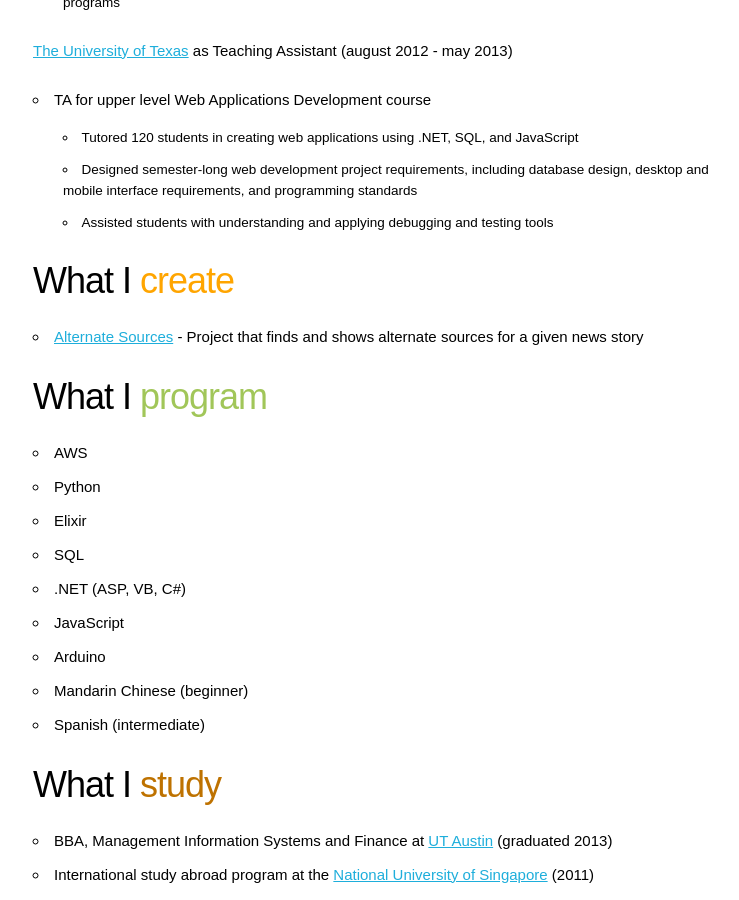
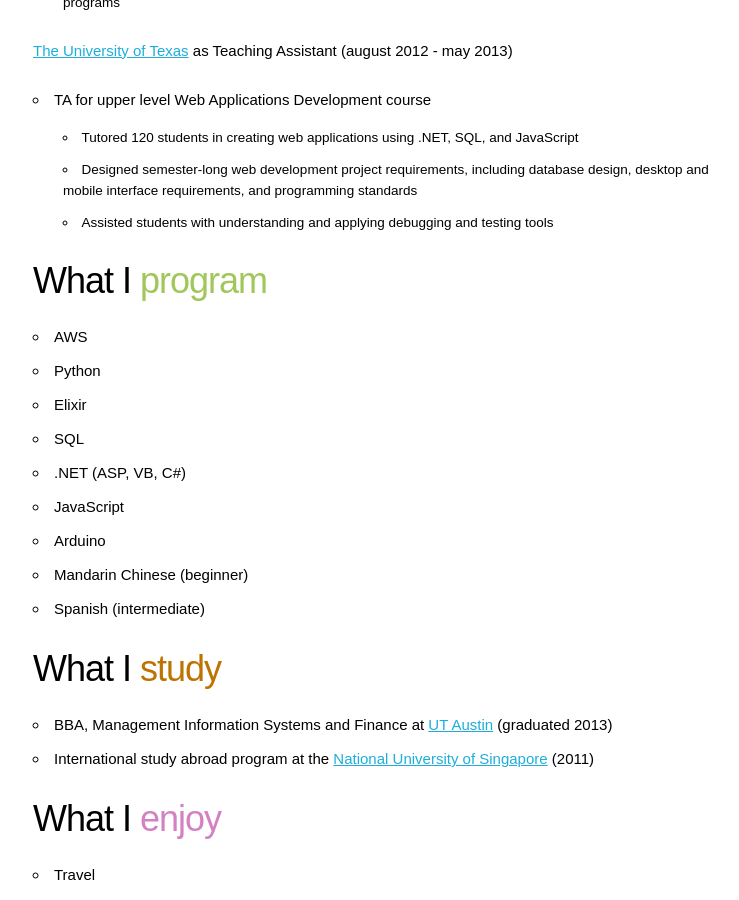
Before and after one commit to philiplebo/philiplebo.github.io, a Jekyll site: the page built from index.md, in a window 1280 px wide and 900 px high, scrolled down 1911 px. Shown: the whole window, without its empty margins (267-1006 px from the left). Built offline with Jekyll 4.4.1, drawn with Linux system fonts in a browser that asks for light colours.

Commit message:
Remove Alt Sources

```diff
--- a/index.md
+++ b/index.md
@@ -52,10 +52,6 @@ Projects include:
     * Designed semester-long web development project requirements, including database design, desktop and mobile interface requirements, and programming standards
     * Assisted students with understanding and applying debugging and testing tools
 
-
-### What I <span style="color: orange">create</span>
-* [Alternate Sources](https://as.philiplebo.com) - Project that finds and shows alternate sources for a given news story
-
 ### What I <span style="color: #a1c659">program</span>
 * AWS
 * Python
```
